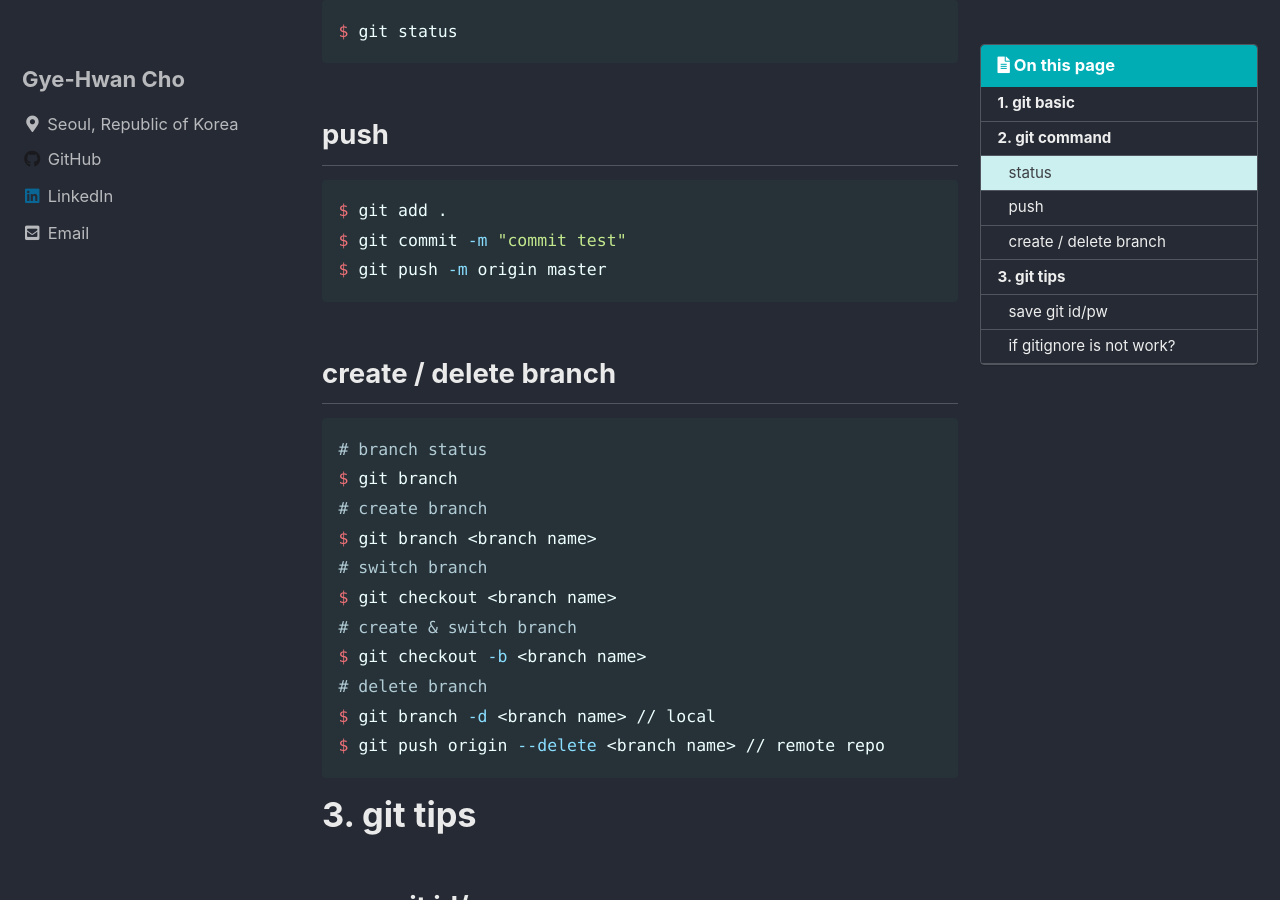
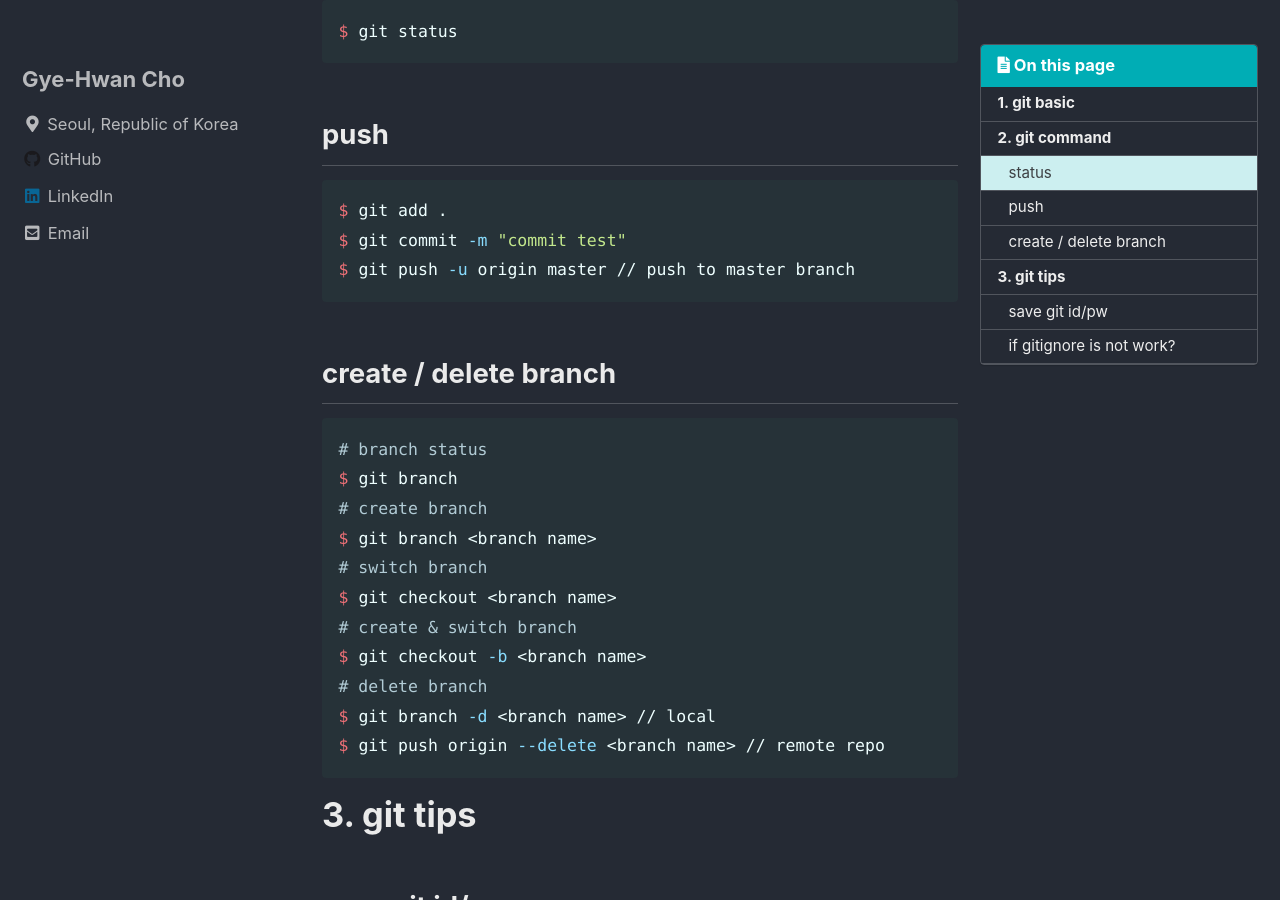
Before and after one commit to GaehwanCho/project_1, a Jekyll site: the page built from _posts/2020-11-01-how-to-use-git.md, in a window 1280 px wide and 900 px high, scrolled down 424 px. Built offline with Jekyll 4.4.1, drawn with Linux system fonts in a browser that asks for light colours; cached includes are drawn as plain includes; comment, search, counter and statistics services are not loaded.

Commit message:
git update

````diff
--- a/_posts/2020-11-01-how-to-use-git.md
+++ b/_posts/2020-11-01-how-to-use-git.md
@@ -20,7 +20,7 @@ $ git status
 ```bash
 $ git add .
 $ git commit -m "commit test"
-$ git push -m origin master
+$ git push -u origin master // push to master branch
 ```
 
 ## create / delete branch
````
